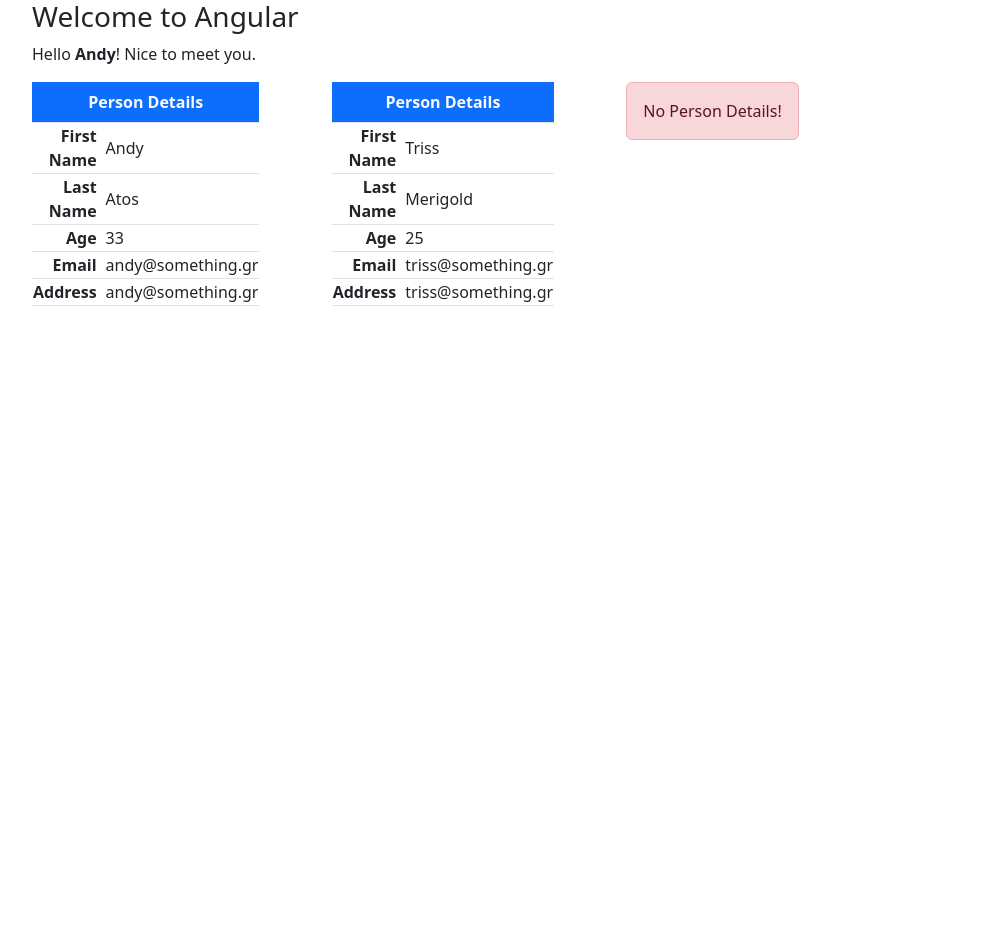
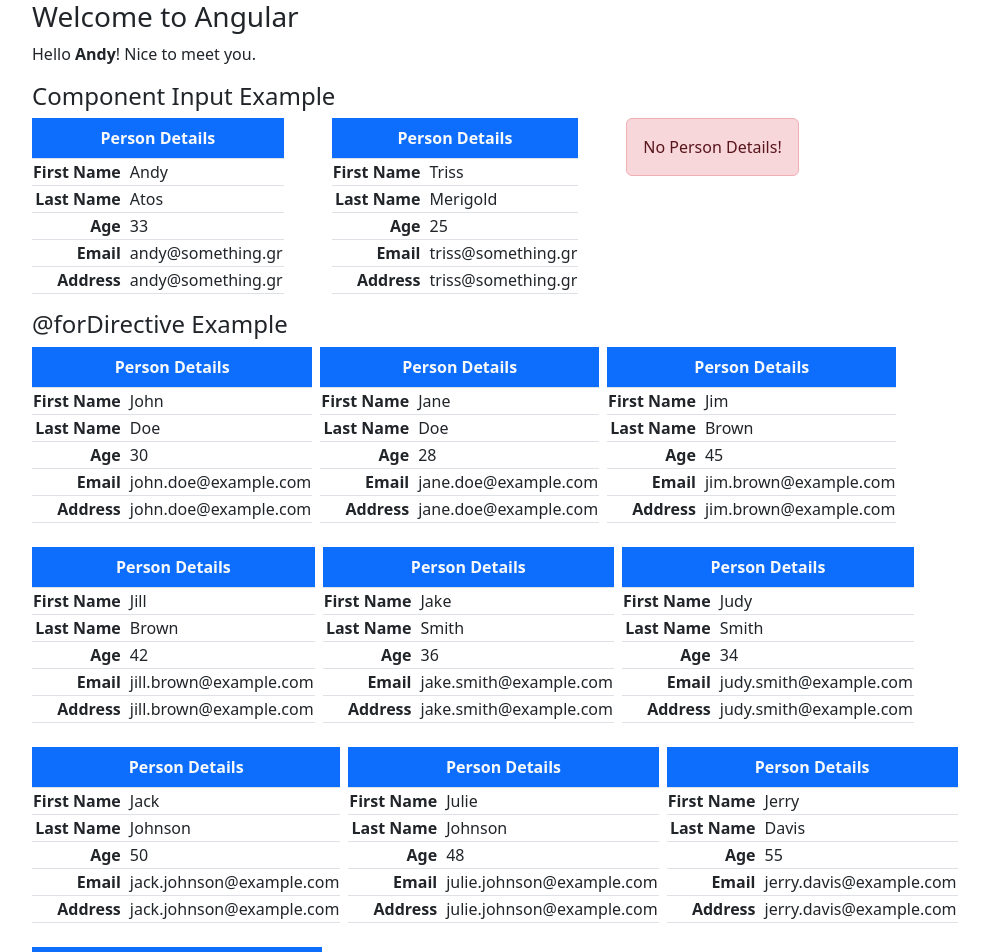
Before and after one commit to TennoAndros/angular-introduction, an Angular app: page / in a window 1280 px wide. Shown: the top 952 px of the page, without its empty margins (50-1039 px from the left). Before the commit the page ends 800 px from the top, so only its background shows below. Built offline with nearby package versions, Linux system fonts and the light colour scheme.

Commit message:
template directive

```diff
--- a/src/app/app.component.html
+++ b/src/app/app.component.html
@@ -2,10 +2,17 @@
   <h3>Welcome to Angular</h3>
   <p>Hello <strong>{{name}}</strong>! Nice to meet you.</p>
 
+  <h4>Component Input Example</h4>
   <div class="d-flex gap-5 text-wrap">
     <app-person-table [person]="person0"></app-person-table>
     <app-person-table [person]="person1"></app-person-table>
     <app-person-table></app-person-table>
   </div>
 
+  <h4>{{"@for"}}Directive Example</h4>
+  <div class="d-flex flex-wrap text-nowrap gap-2">
+    @for(user of users; track user){
+    <app-person-table [person]="user"></app-person-table>
+    }
+  </div>
 </div>
--- a/src/app/app.component.ts
+++ b/src/app/app.component.ts
@@ -1,5 +1,6 @@
 import { Component } from '@angular/core';
 import { PersonTableComponent } from './components/person-table/person-table.component';
+import { Person } from './shared/interfaces/person';
 
 @Component({
   selector: 'app-root',
@@ -24,4 +25,77 @@
     email: 'triss@something.gr',
     address: 'somewhere, Greece',
   };
+
+  users: Person[] = [
+    {
+      firstName: 'John',
+      lastName: 'Doe',
+      age: 30,
+      email: 'john.doe@example.com',
+      address: '123 Main St',
+    },
+    {
+      firstName: 'Jane',
+      lastName: 'Doe',
+      age: 28,
+      email: 'jane.doe@example.com',
+      address: '123 Main St',
+    },
+    {
+      firstName: 'Jim',
+      lastName: 'Brown',
+      age: 45,
+      email: 'jim.brown@example.com',
+      address: '456 Park Ave',
+    },
+    {
+      firstName: 'Jill',
+      lastName: 'Brown',
+      age: 42,
+      email: 'jill.brown@example.com',
+      address: '456 Park Ave',
+    },
+    {
+      firstName: 'Jake',
+      lastName: 'Smith',
+      age: 36,
+      email: 'jake.smith@example.com',
+      address: '789 Broadway',
+    },
+    {
+      firstName: 'Judy',
+      lastName: 'Smith',
+      age: 34,
+      email: 'judy.smith@example.com',
+      address: '789 Broadway',
+    },
+    {
+      firstName: 'Jack',
+      lastName: 'Johnson',
+      age: 50,
+      email: 'jack.johnson@example.com',
+      address: '321 Oak St',
+    },
+    {
+      firstName: 'Julie',
+      lastName: 'Johnson',
+      age: 48,
+      email: 'julie.johnson@example.com',
+      address: '321 Oak St',
+    },
+    {
+      firstName: 'Jerry',
+      lastName: 'Davis',
+      age: 55,
+      email: 'jerry.davis@example.com',
+      address: '654 Pine St',
+    },
+    {
+      firstName: 'June',
+      lastName: 'Davis',
+      age: 53,
+      email: 'june.davis@example.com',
+      address: '654 Pine St',
+    },
+  ];
 }
--- a/src/app/components/person-table/person-table.component.html
+++ b/src/app/components/person-table/person-table.component.html
@@ -3,7 +3,7 @@
     No Person Details!
 </div>
 }@else{
-<table class="table table-bordered w-50">
+<table class="table table-bordered">
     <caption class="caption-top fw-bold bg-primary text-light text-center">
         Person Details
     </caption>
```
Also changed, not shown: 1 other file (tests, documents, lock files or other folders).
